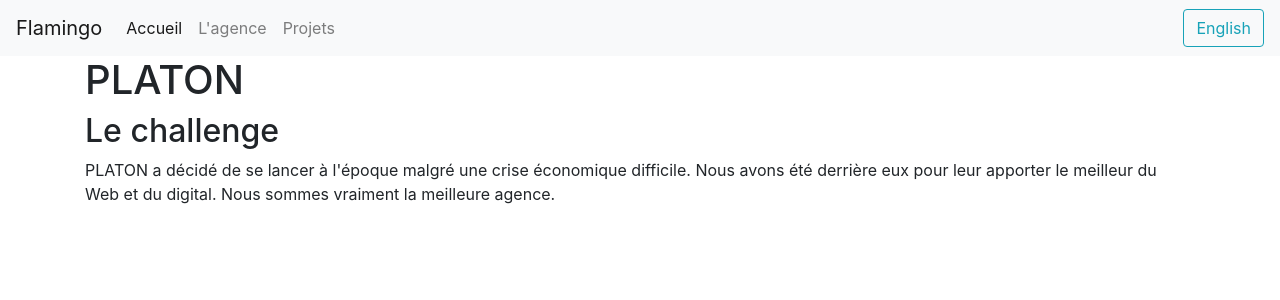
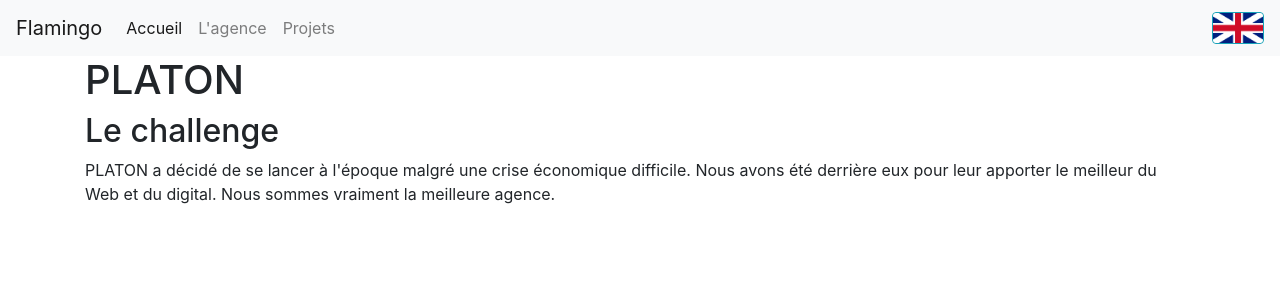
Before and after one commit to mariannehbt/thp_next_agency_website_project, a React (Create React App) app: page /works/platon-study-case in a window 1280 px wide. Shown: the top 300 px of the page. Built offline with nearby package versions, Linux system fonts and the light colour scheme.

Commit message:
add flags img + change StudyCase to Studies

```diff
--- a/src/components/Flags.jsx
+++ b/src/components/Flags.jsx
@@ -1,12 +1,14 @@
 import React from 'react';
 import { withLanguage } from 'LanguageContext';
+import FlagEn from 'assets/img/flag-en.png';
+import FlagFR from 'assets/img/flag-fr.png';
 
 const Flags = ({ lg }) => {
 	localStorage.setItem('language', lg.currentLanguage);
 	if (lg.currentLanguage === 'en') {
-		return <button className='btn btn-outline-info my-2 my-sm-0' onClick={lg.toFr}>Français</button>;
+		return <button className='btn btn-outline-info my-2 my-sm-0 p-0' onClick={lg.toFr}><img className='rounded' width='50' src={FlagFR} alt='Français' /></button>;
 	} else {
-		return <button className='btn btn-outline-info my-2 my-sm-0' onClick={lg.toEn}>English</button>;
+		return <button className='btn btn-outline-info my-2 my-sm-0 p-0' onClick={lg.toEn}><img className='rounded' width='50' src={FlagEn} alt='English' /></button>;
 	}
 };
 
--- a/src/index.jsx
+++ b/src/index.jsx
@@ -8,7 +8,7 @@
 import About from 'pages/About';
 import Home from 'pages/Home';
 import Navbar from 'components/Navbar';
-import StudyCase from 'pages/StudyCase';
+import Studies from 'pages/Studies';
 import Works from 'pages/Works';
 import LanguageContext from 'LanguageContext';
 import { IntlProvider } from 'react-intl';
@@ -40,7 +40,7 @@
 							<Home />
 						</Route>
 						<Route path={`/works/:studySlug`}>
-							<StudyCase />
+							<Studies />
 						</Route>
 						<Route exact path='/works'>
 							<Works />
--- a/src/pages/StudyCase.jsx
+++ b/src/pages/Studies.jsx
@@ -14,7 +14,7 @@
 	if (currentStudy) {
 		return (
 			<div className='container'>
-				<h1><FormattedMessage id={`${currentStudy.id}`} /></h1>
+				<h1>{currentStudy.id}</h1>
 				<h2><FormattedMessage id={`${currentStudy.id.toLowerCase()}.title`} /></h2>
 				<p><FormattedMessage id={`${currentStudy.id.toLowerCase()}.description`} /></p>
 			</div>
```
Also changed, not shown: src/assets/img/flag-en.png (added), src/assets/img/flag-fr.png (added).
